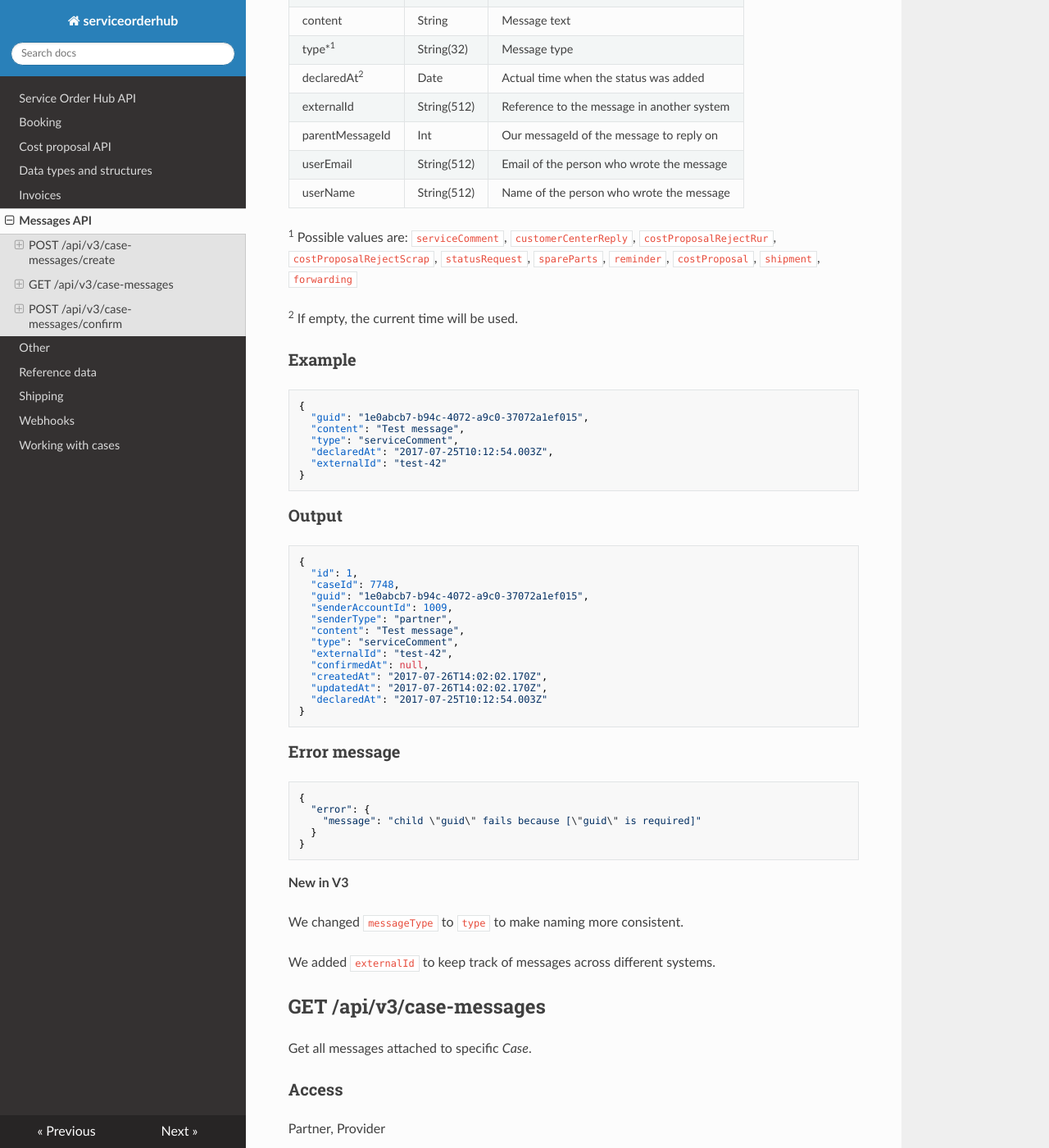
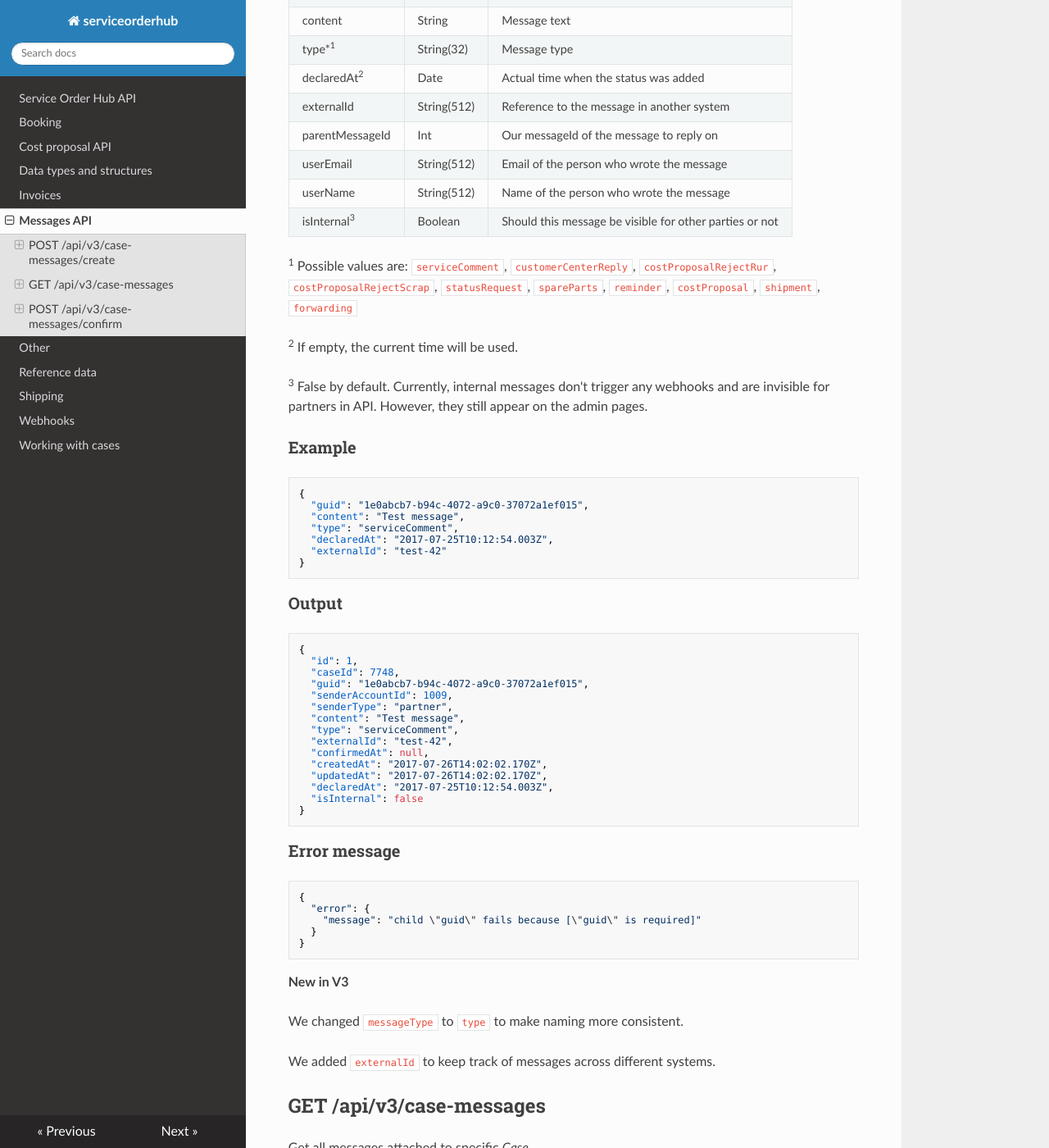
Before and after one commit to infocareworkshop/serviceorderhub-docs, an MkDocs documentation site: the page built from docs/Messages.md, in a window 1280 px wide and 1400 px high, scrolled down 643 px. Shown: the whole window at 82% size. Built offline with MkDocs 1.6.1, drawn with Linux system fonts in a browser that asks for light colours; nearby versions of some CDN libraries.

Commit message:
Add "isInternal" for messages

````diff
--- a/docs/Messages.md
+++ b/docs/Messages.md
@@ -28,10 +28,13 @@ Partner, Provider
 | parentMessageId        | Int          | Our messageId of the message to reply on   |
 | userEmail              | String(512)  | Email of the person who wrote the message  |
 | userName               | String(512)  | Name of the person who wrote the message   |
+| isInternal<sup>3</sup> | Boolean      | Should this message be visible for other parties or not |
 
 <sup>1</sup> Possible values are: `serviceComment`, `customerCenterReply`, `costProposalRejectRur`, `costProposalRejectScrap`, `statusRequest`, `spareParts`, `reminder`, `costProposal`, `shipment`, `forwarding`
 
 <sup>2</sup> If empty, the current time will be used.
+
+<sup>3</sup> False by default. Currently, internal messages don't trigger any webhooks and are invisible for partners in API. However, they still appear on the admin pages.
 
 ### Example
 
@@ -60,7 +63,8 @@ Partner, Provider
   "confirmedAt": null,
   "createdAt": "2017-07-26T14:02:02.170Z",
   "updatedAt": "2017-07-26T14:02:02.170Z",
-  "declaredAt": "2017-07-25T10:12:54.003Z"
+  "declaredAt": "2017-07-25T10:12:54.003Z",
+  "isInternal": false
 }
 ```
 
````
